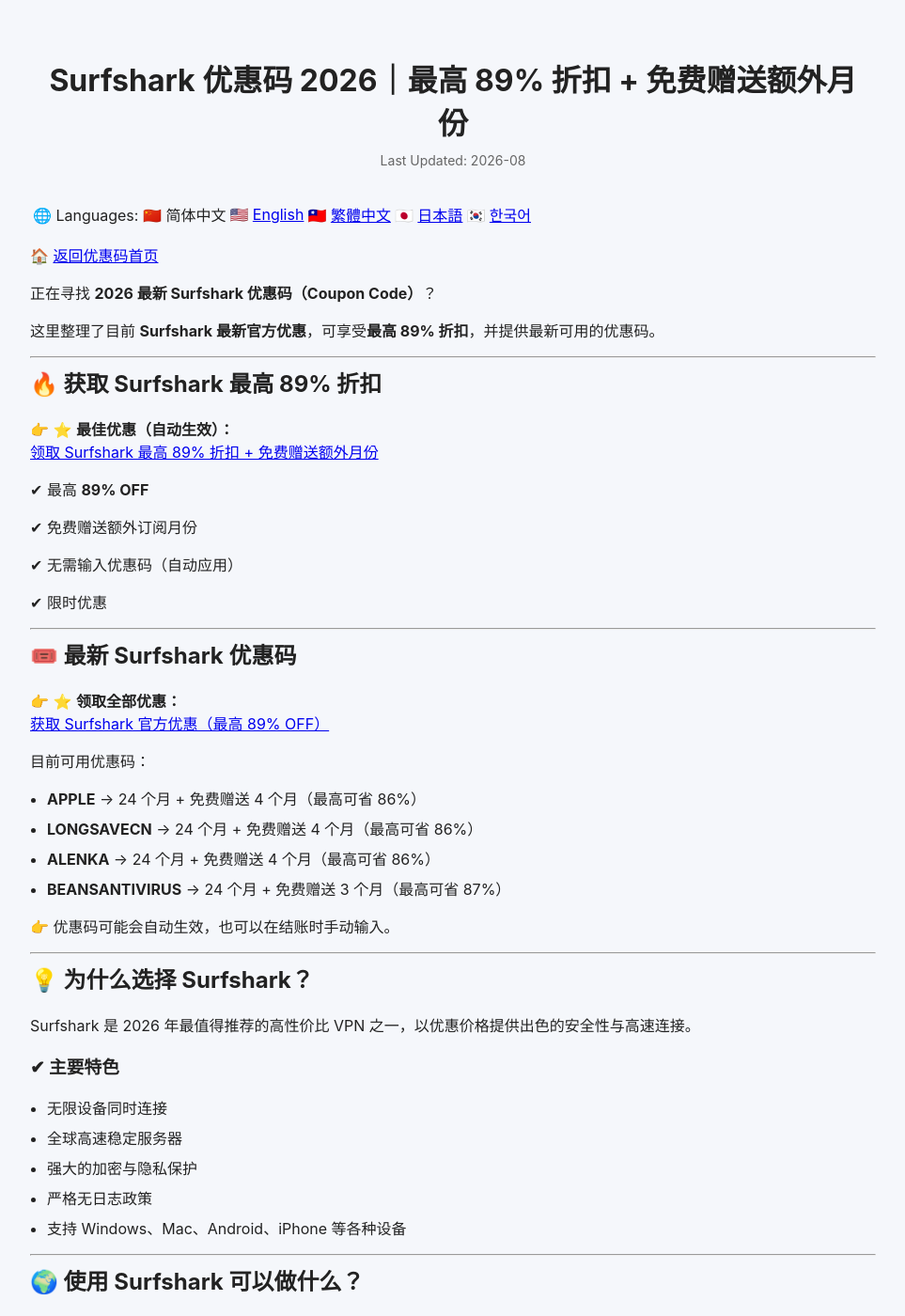
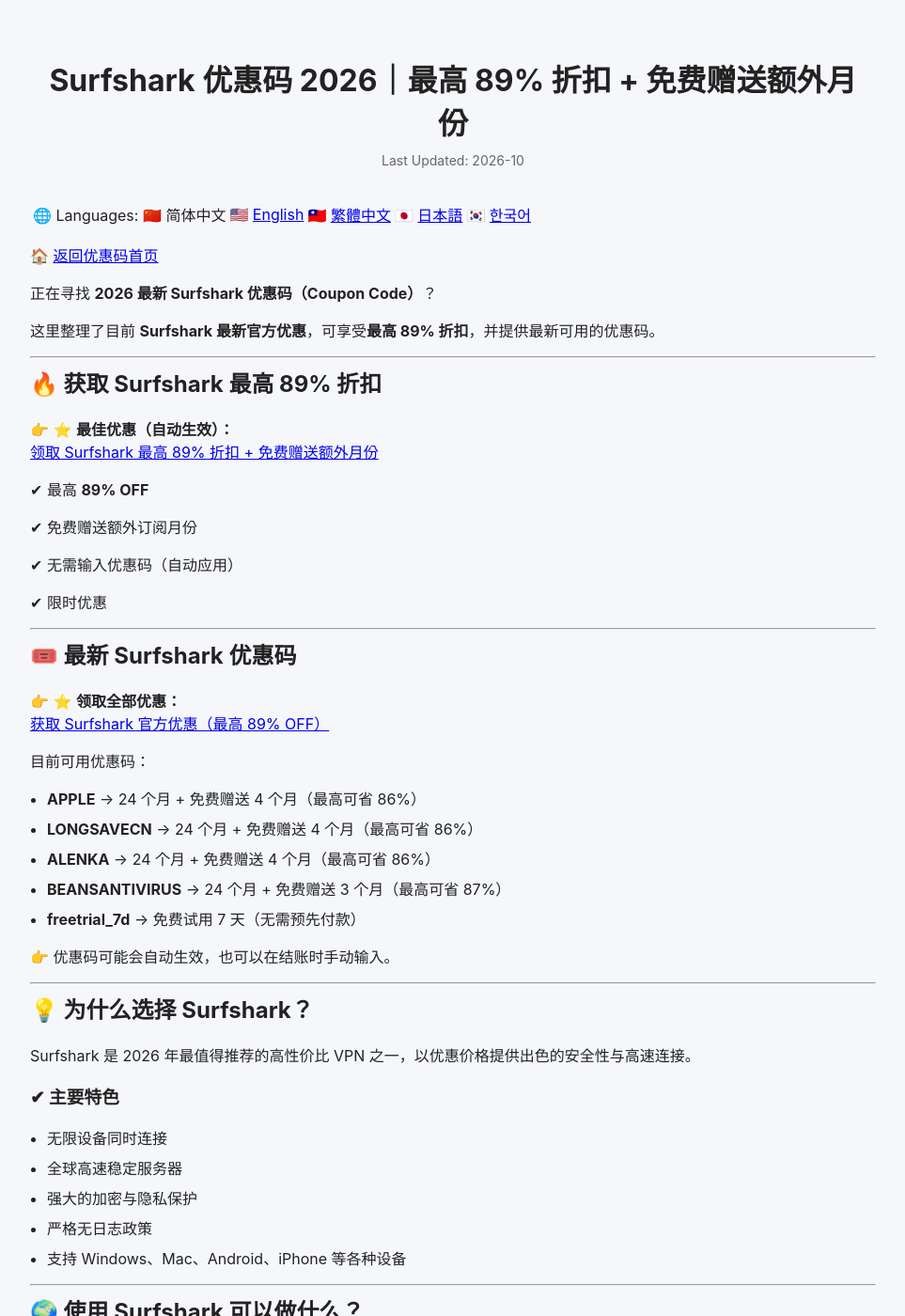
Before and after one commit to BestCouponCodes/best-coupon-codes, a Jekyll site: the page built from surfshark-coupon-code-cn.md, in a window 1280 px wide and 1400 px high. Shown: the whole window at 94% size, without its empty margins (158-1121 px from the left). Built offline with Jekyll 4.4.1, drawn with Linux system fonts in a browser that asks for light colours.

Commit message:
Update last modified date and add free trial code
Updated last modified date and added a new free trial code.

```diff
--- a/surfshark-coupon-code-cn.md
+++ b/surfshark-coupon-code-cn.md
@@ -3,7 +3,7 @@ layout: default
 title: "Surfshark 优惠码 2026｜最高 89% 折扣 + 免费赠送额外月份"
 description: "获取 2026 最新 Surfshark 优惠码。查看最新可用 Promo Code、折扣和官方优惠，最高可享 89% 折扣。"
 lang: cn
-last_modified_at: 2026-08-11
+last_modified_at: 2026-10-01
 ---
 
 🌐 Languages: 🇨🇳 简体中文 | 🇺🇸 [English]({{ site.baseurl }}/surfshark-coupon-code/) | 🇹🇼 [繁體中文]({{ site.baseurl }}/surfshark-coupon-code-zh/) | 🇯🇵 [日本語]({{ site.baseurl }}/surfshark-coupon-code-ja/) | 🇰🇷 [한국어]({{ site.baseurl }}/surfshark-coupon-code-ko/)
@@ -42,6 +42,7 @@ last_modified_at: 2026-08-11
 - **LONGSAVECN** → 24 个月 + 免费赠送 4 个月（最高可省 86%）
 - **ALENKA** → 24 个月 + 免费赠送 4 个月（最高可省 86%）
 - **BEANSANTIVIRUS** → 24 个月 + 免费赠送 3 个月（最高可省 87%）
+- **freetrial_7d** → 免费试用 7 天（无需预先付款）
 
 👉 优惠码可能会自动生效，也可以在结账时手动输入。
 
```
